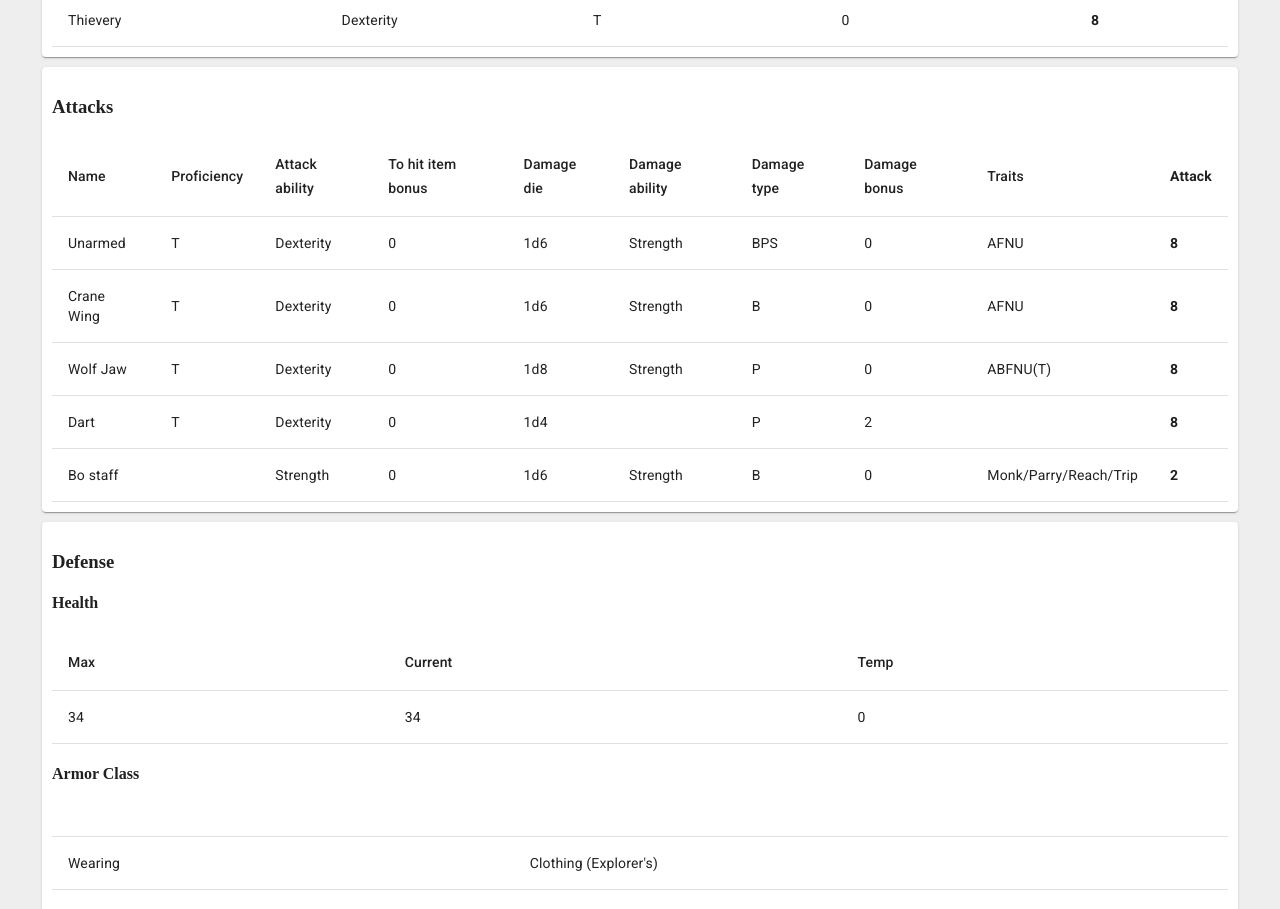
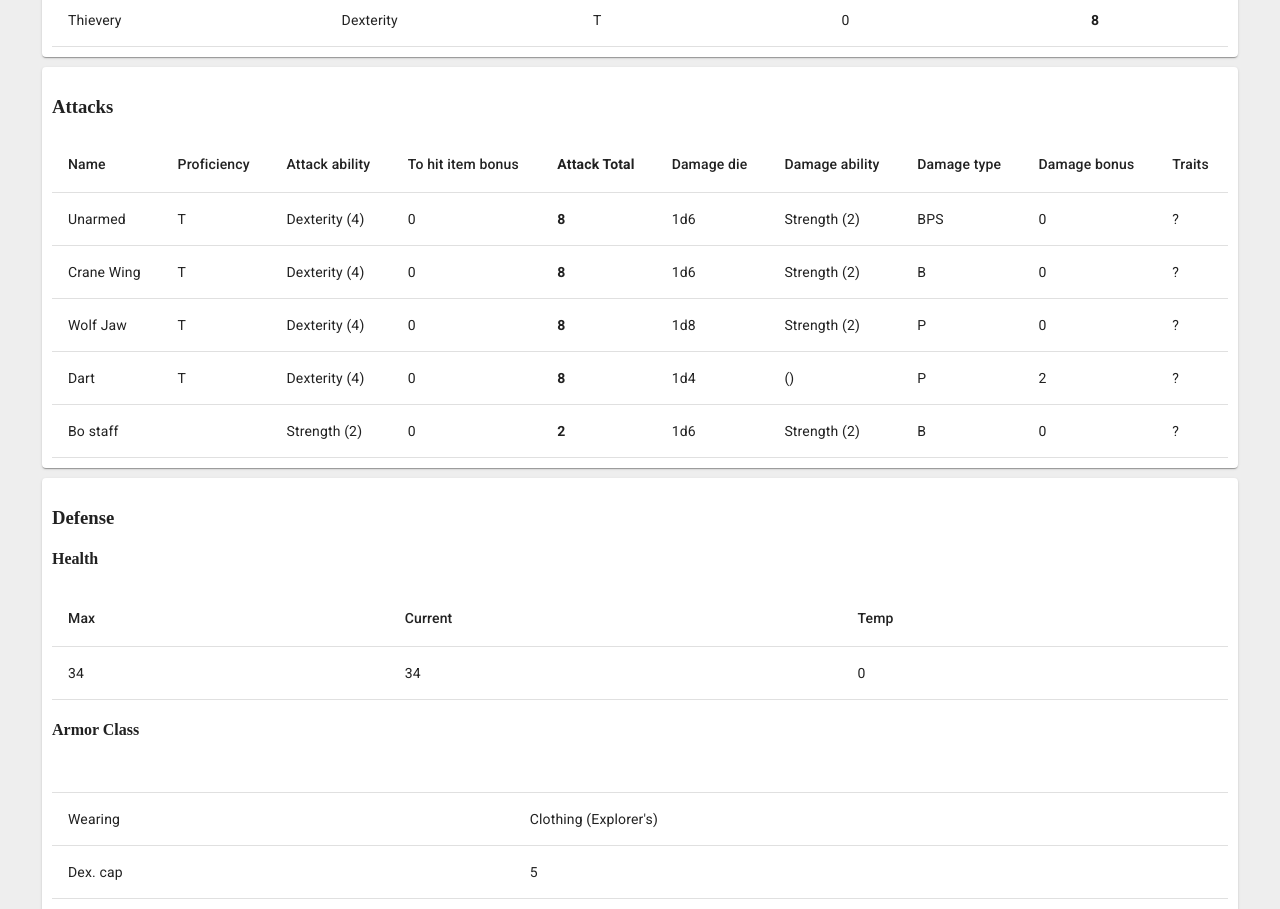
Before and after one commit to Celeo/pf2sheet, a React app: page / in a window 1280 px wide. Shown: the part 2320-3229 px from the top of the page. Built offline with nearby package versions, Linux system fonts and the light colour scheme.

Commit message:
Show ability scores in the attack table
Also move attack traits to a tooltip

```diff
--- a/src/App.tsx
+++ b/src/App.tsx
@@ -7,7 +7,8 @@ import {
   TableCell,
   TableContainer,
   TableHead,
-  TableRow
+  TableRow,
+  Tooltip
 } from '@material-ui/core'
 import './App.css'
 import {
@@ -19,6 +20,7 @@ import {
 import {
   getAbilityMod,
   formatMod,
+  lookupAbilityScore,
   calculateSkillMod,
   calculateSavingThrow,
   calculateAttackMod,
@@ -161,12 +163,12 @@ const App = () => {
                   <TableCell>Proficiency</TableCell>
                   <TableCell>Attack ability</TableCell>
                   <TableCell>To hit item bonus</TableCell>
+                  <TableCell><strong>Attack Total</strong></TableCell>
                   <TableCell>Damage die</TableCell>
                   <TableCell>Damage ability</TableCell>
                   <TableCell>Damage type</TableCell>
                   <TableCell>Damage bonus</TableCell>
                   <TableCell>Traits</TableCell>
-                  <TableCell><strong>Attack</strong></TableCell>
                 </TableRow>
               </TableHead>
               <TableBody>
@@ -175,14 +177,14 @@ const App = () => {
                     <TableRow key={attack.name}>
                       <TableCell>{ attack.name }</TableCell>
                       <TableCell>{ attack.toHit.proficiency }</TableCell>
-                      <TableCell>{ attack.toHit.ability }</TableCell>
+                      <TableCell>{ attack.toHit.ability } ({ attack.toHit.ability !== '' ? getAbilityMod(lookupAbilityScore(characterData.abilities, attack.toHit.ability)) : '' })</TableCell>
                       <TableCell>{ attack.toHit.fromItems }</TableCell>
+                      <TableCell><strong>{ calculateAttackMod(attack, characterData.general.level, characterData.abilities) }</strong></TableCell>
                       <TableCell>{ attack.damage.die }</TableCell>
-                      <TableCell>{ attack.damage.ability }</TableCell>
+                      <TableCell>{ attack.damage.ability } ({ attack.damage.ability !== '' ? getAbilityMod(lookupAbilityScore(characterData.abilities, attack.damage.ability)) : '' })</TableCell>
                       <TableCell>{ attack.damage.damageType }</TableCell>
                       <TableCell>{ attack.damage.other }</TableCell>
-                      <TableCell>{ attack.damage.traits }</TableCell>
-                      <TableCell><strong>{ calculateAttackMod(attack, characterData.general.level, characterData.abilities) }</strong></TableCell>
+                      <TableCell><Tooltip title={ attack.damage.traits }><span>?</span></Tooltip></TableCell>
                     </TableRow>
                   ))
                 }
--- a/src/data.json
+++ b/src/data.json
@@ -169,7 +169,7 @@
           "ability": "Strength",
           "damageType": "BPS",
           "other": 0,
-          "traits": "AFNU"
+          "traits": "Agile/Finesse/Nonlethal/Unarmed"
         }
       },
       {
@@ -184,7 +184,7 @@
           "ability": "Strength",
           "damageType": "B",
           "other": 0,
-          "traits": "AFNU"
+          "traits": "Agile/Finesse/Nonlethal/Unarmed"
         }
       },
       {
@@ -199,7 +199,7 @@
           "ability": "Strength",
           "damageType": "P",
           "other": 0,
-          "traits": "ABFNU(T)"
+          "traits": "Agile/Finesse/Nonlethal/Unarmed/Backstabber(/Trip)"
         }
       },
       {
```
